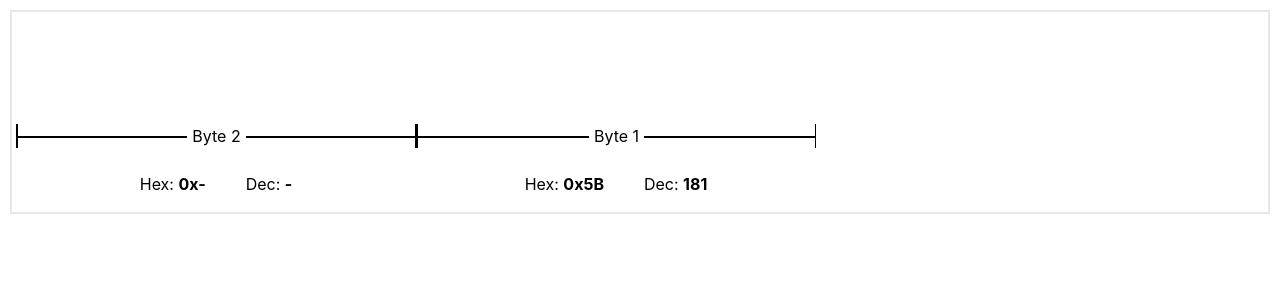
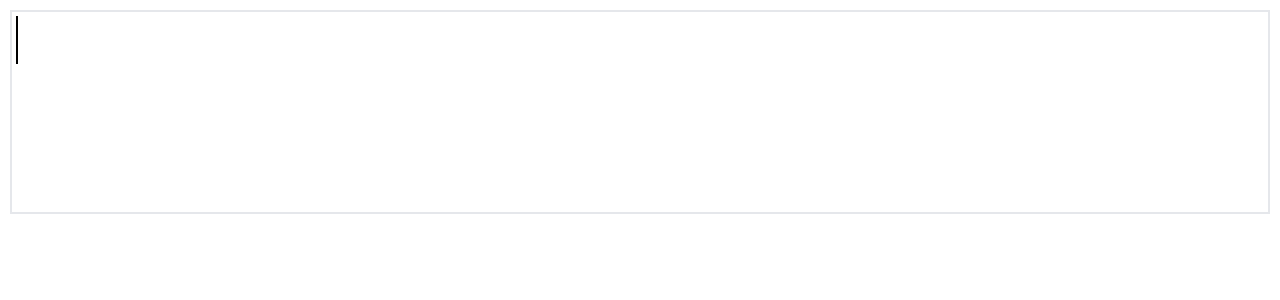
Before and after one commit to PPillau/bitman, a React (Create React App) app: page / in a window 1280 px wide. Shown: the top 300 px of the page. Built offline with nearby package versions, Linux system fonts and the light colour scheme.

Commit message:
Byte Ruler functionality

```diff
--- a/src/App.js
+++ b/src/App.js
@@ -4,7 +4,6 @@ import { BitList } from './BitList';
 import React from 'react';
 import classNames from 'classnames';
 import { CopyToClipboard } from 'react-copy-to-clipboard';
-import ByteRuler from './components/ByteRuler';
 import ByteValueLabels from './components/ByteValueLabels';
 
 function App() {
@@ -85,10 +84,9 @@ function App() {
       >
         {list.render()}
         {list.renderBitNumbers()}
-        <ByteRuler>2</ByteRuler>
-        <ByteRuler>1</ByteRuler>
-        <ByteValueLabels hex='-' dec='-'></ByteValueLabels>
-        <ByteValueLabels hex='5B' dec='181'></ByteValueLabels>
+        {list.renderBytes()}
+        {/* <ByteValueLabels hex='-' dec='-'></ByteValueLabels>
+        <ByteValueLabels hex='5B' dec='181'></ByteValueLabels> */}
       </div>
     </div>
   );
--- a/src/BitList.js
+++ b/src/BitList.js
@@ -2,12 +2,14 @@ import React from 'react';
 
 import BitBox from './components/BitBox';
 import BitNumber from './components/BitNumber';
+import ByteRuler from './components/ByteRuler';
 import Filler from './components/Filler';
 
 class BitList {
   constructor(_bitString) {
     this.bitString = '';
     this.list = [];
+    this.byteList = [];
     this.cursorPos = 0;
     this.indices = [];
 
@@ -79,6 +81,26 @@ class BitList {
     }
   }
 
+  recalculateByteList() {
+    const currentBytesNeeded = Math.ceil(this.list.length / 8);
+    const byteDiff = this.byteList.length - currentBytesNeeded;
+    const currentBytes = this.byteList.length;
+    if (byteDiff < 0) {
+      //add bytes
+      for (
+        let i = this.byteList.length;
+        i < currentBytes + Math.abs(byteDiff);
+        i++
+      ) {
+        this.byteList.splice(0, 0, <ByteRuler key={i}>{i + 1}</ByteRuler>);
+      }
+    } else if (byteDiff > 0) {
+      for (let i = 0; i < byteDiff; i++) {
+        this.byteList.shift();
+      }
+    }
+  }
+
   addToList(_isBit, _bit, _active, _key, pos) {
     if (_isBit) {
       this.list.splice(pos, 0, {
@@ -96,6 +118,7 @@ class BitList {
         ></BitBox>
       );
       this.addToSting(_bit, pos);
+      this.recalculateByteList();
     } else {
       if (this.list[pos]) {
         this.list[pos].bitElem = (
@@ -132,6 +155,7 @@ class BitList {
         1
       );
       this.list.splice(this.cursorPos, 1);
+      this.recalculateByteList();
       const newCursorPos = this.cursorPos - 1 >= 0 ? this.cursorPos - 1 : 0;
       this.addToList(false, null, null, null, newCursorPos);
       this.cursorPos = newCursorPos;
@@ -245,14 +269,35 @@ class BitList {
       this.bitString.substr(pos + 1, this.bitString.length);
   }
 
+  renderFiller(bit) {
+    const span = 8 - (this.list.length % 8);
+
+    if (
+      this.list.length % 8 != 0 &&
+      !(this.list.length == 1 && !this.list[0].isBit)
+    ) {
+      return <Filler bit={bit} span={span}></Filler>;
+    } else {
+      return '';
+    }
+  }
+
   render() {
-    return this.list.map((x) => x.bitElem);
+    return [this.renderFiller(true), ...this.list.map((x) => x.bitElem)];
   }
 
   renderBitNumbers() {
     let result = [];
     for (let i = this.bitString.length; i > 0; i--) {
       result.push(<BitNumber key={i}>{i}</BitNumber>);
+    }
+    return [this.renderFiller(false), ...result];
+  }
+
+  renderBytes() {
+    let result = [];
+    for (let i = 0; i < this.byteList.length; i++) {
+      result.push(this.byteList[i]);
     }
     return result;
   }
--- a/src/components/ByteRuler.js
+++ b/src/components/ByteRuler.js
@@ -1,6 +1,6 @@
 export default function ByteRuler({ children }) {
   return (
-    <div className='cell byte_ruler left-border'>
+    <div className='cell byte_ruler'>
       <span className='byte_label'>Byte {children}</span>
     </div>
   );
```
